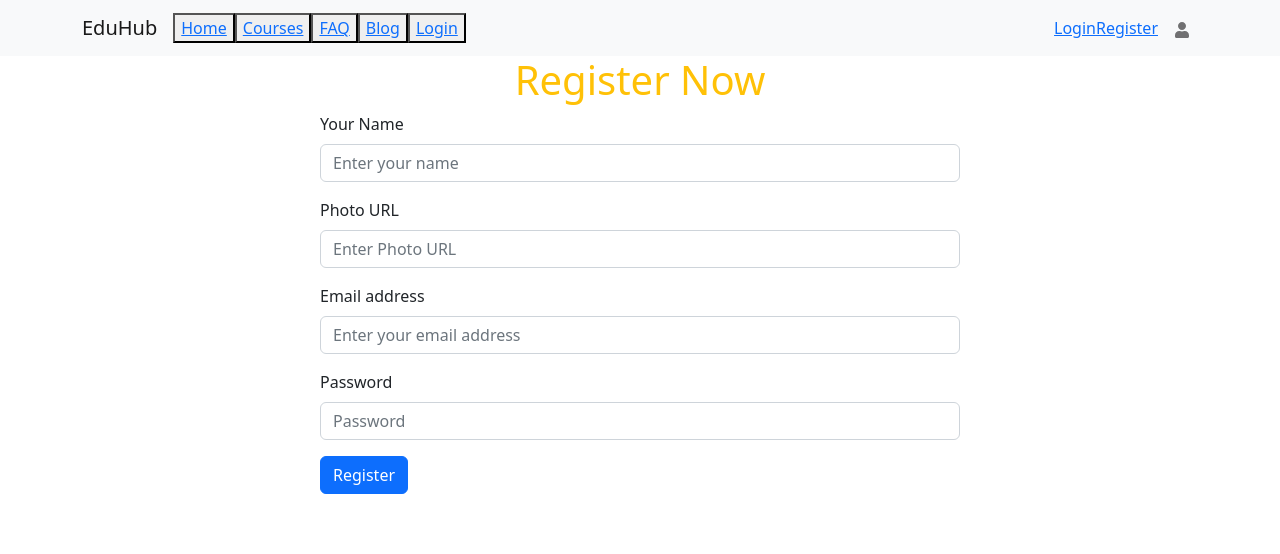
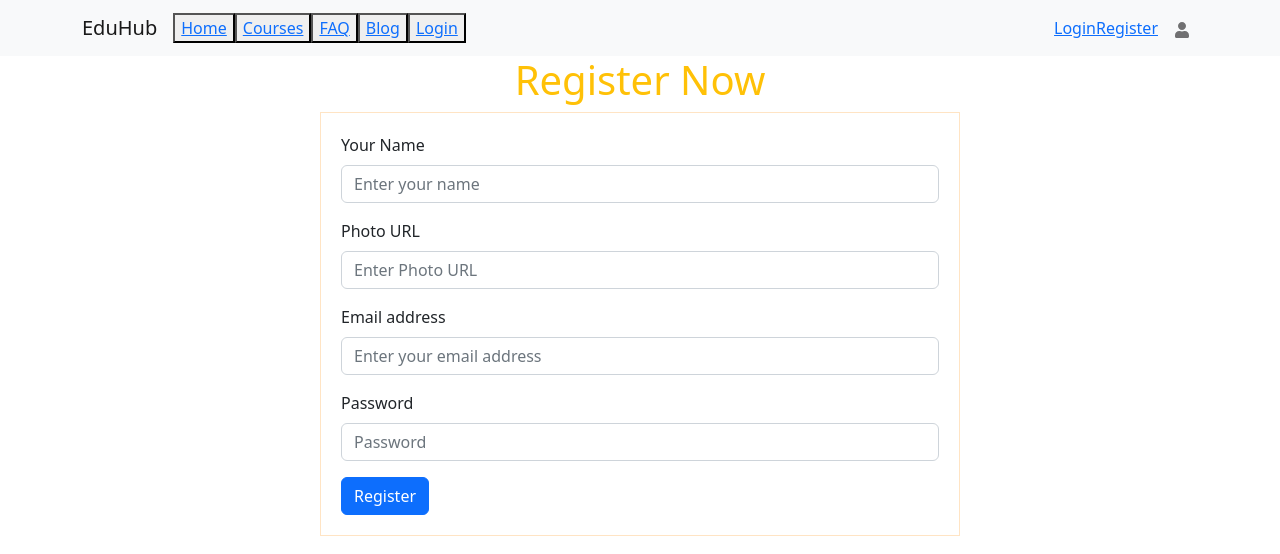
Before and after one commit to AshrafulMorsalinSizan99/Edu-Hub-Client, a React (Create React App) app: page /register in a window 1280 px wide. Shown: the top 554 px of the page. Built offline with nearby package versions, Linux system fonts and the light colour scheme; no server answers.

Commit message:
errorpage done

```diff
--- a/src/Routes/Routes/Routes.js
+++ b/src/Routes/Routes/Routes.js
@@ -1,5 +1,6 @@
 import { createBrowserRouter } from "react-router-dom";
 import Blog from "../../components/Blog/Blog";
+import ErrorPage from "../../components/ErrorPage/ErrorPage";
 import Home from "../../components/Home/Home";
 import Login from "../../components/Login/Login";
 import Register from "../../components/Register/Register";
@@ -11,10 +12,12 @@ export const routes = createBrowserRouter([
     {
         path: '/',
         element: <Main></Main>,
+        errorElement: <ErrorPage></ErrorPage>,
         children: [
             {
                 path: '/',
                 element: <Main></Main>,
+
                 children: [
                     {
                         path: '/',
--- /dev/null
+++ b/src/components/ErrorPage/ErrorPage.js
@@ -0,0 +1,28 @@
+import React from 'react';
+import { Link } from 'react-router-dom'
+
+const ErrorPage = () => {
+    return (
+        <section className='flex items-center h-screen p-16 bg-gray-100 text-gray-900'>
+            <div className='container flex flex-col items-center justify-center px-5 mx-auto my-8'>
+
+                <div className='max-w-md text-center'>
+                    <h2 className='mb-8 font-extrabold text-9xl text-gray-600'>
+                        <span className='sr-only'>Error</span>404
+                    </h2>
+                    <p className='text-2xl font-semibold md:text-3xl mb-8'>
+                        Sorry, we couldn't find this page.
+                    </p>
+                    <Link
+                        to='/'
+                        className='px-8 py-3 font-semibold rounded bg-cyan-200 text-gray-900'
+                    >
+                        Back to homepage
+                    </Link>
+                </div>
+            </div>
+        </section>
+    );
+};
+
+export default ErrorPage;
--- /dev/null
+++ b/src/components/Login/Login.css
@@ -0,0 +1,6 @@
+form {
+    border: 1px solid bisque;
+    margin: mx-auto;
+    width: 50%;
+    padding: 20px;
+}
--- a/src/components/Login/Login.js
+++ b/src/components/Login/Login.js
@@ -1,9 +1,10 @@
 import React, { useContext } from 'react';
 import Button from 'react-bootstrap/Button';
 import Form from 'react-bootstrap/Form';
-import { useNavigate } from 'react-router-dom';
+import { Link, useNavigate } from 'react-router-dom';
 import { AuthContext } from '../../contexts/AuthProvider/AuthProvider';
 import Header from '../Header/Header';
+import './Login.css';
 
 const Login = () => {
     const { signIn } = useContext(AuthContext);
@@ -31,7 +32,7 @@ const Login = () => {
         <div>
             <Header></Header>
             <h2 className='text-warning text-center'>Log In Now</h2>
-            <Form onSubmit={handleSubmit} className='w-50 mx-auto'>
+            <Form onSubmit={handleSubmit} className='w-50 mx-auto form'>
                 <Form.Group className="mb-3" controlId="formBasicEmail">
                     <Form.Label>Email address</Form.Label>
                     <Form.Control name='email' type="email" placeholder="Enter email" required />
@@ -50,7 +51,9 @@ const Login = () => {
                 <Form.Text className="text-danger">
 
                 </Form.Text>
+                <p><small>New to EduHub? <Link to='/register'>Create a new account</Link></small></p>
             </Form>
+
         </div>
     );
 };
--- /dev/null
+++ b/src/components/Register/Register.css
@@ -0,0 +1,6 @@
+form {
+    border: 1px solid bisque;
+    margin: mx-auto;
+    width: 50%;
+    padding: 20px;
+}
--- a/src/components/Register/Register.js
+++ b/src/components/Register/Register.js
@@ -27,7 +27,7 @@ const Register = () => {
         <div>
             <Header></Header>
             <h1 className='text-warning text-center'>Register Now</h1>
-            <Form onSubmit={handleSubmit} className='w-50 mx-auto'>
+            <Form onSubmit={handleSubmit} className='w-50 mx-auto form'>
                 <Form.Group className="mb-3" controlId="formBasicEmail">
                     <Form.Label>Your Name</Form.Label>
                     <Form.Control name='name' type="text" placeholder="Enter your name" />
```
